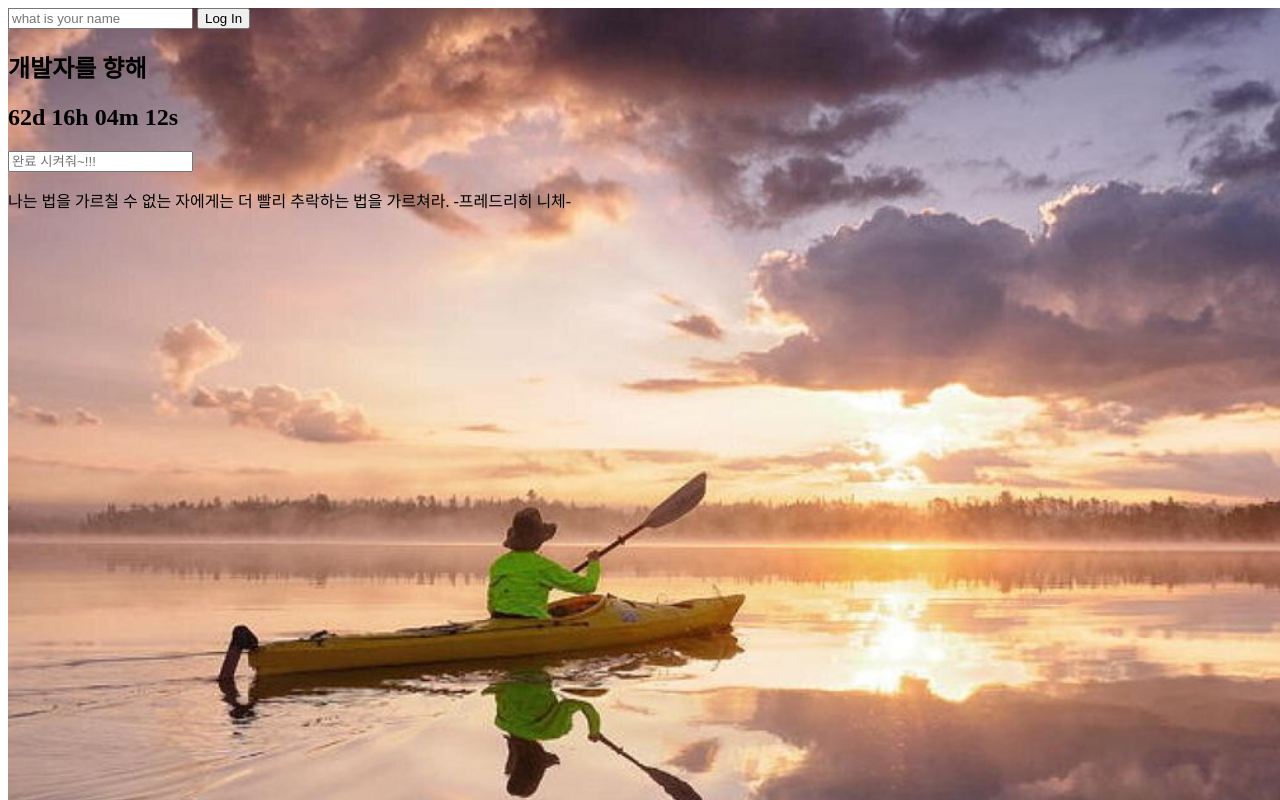
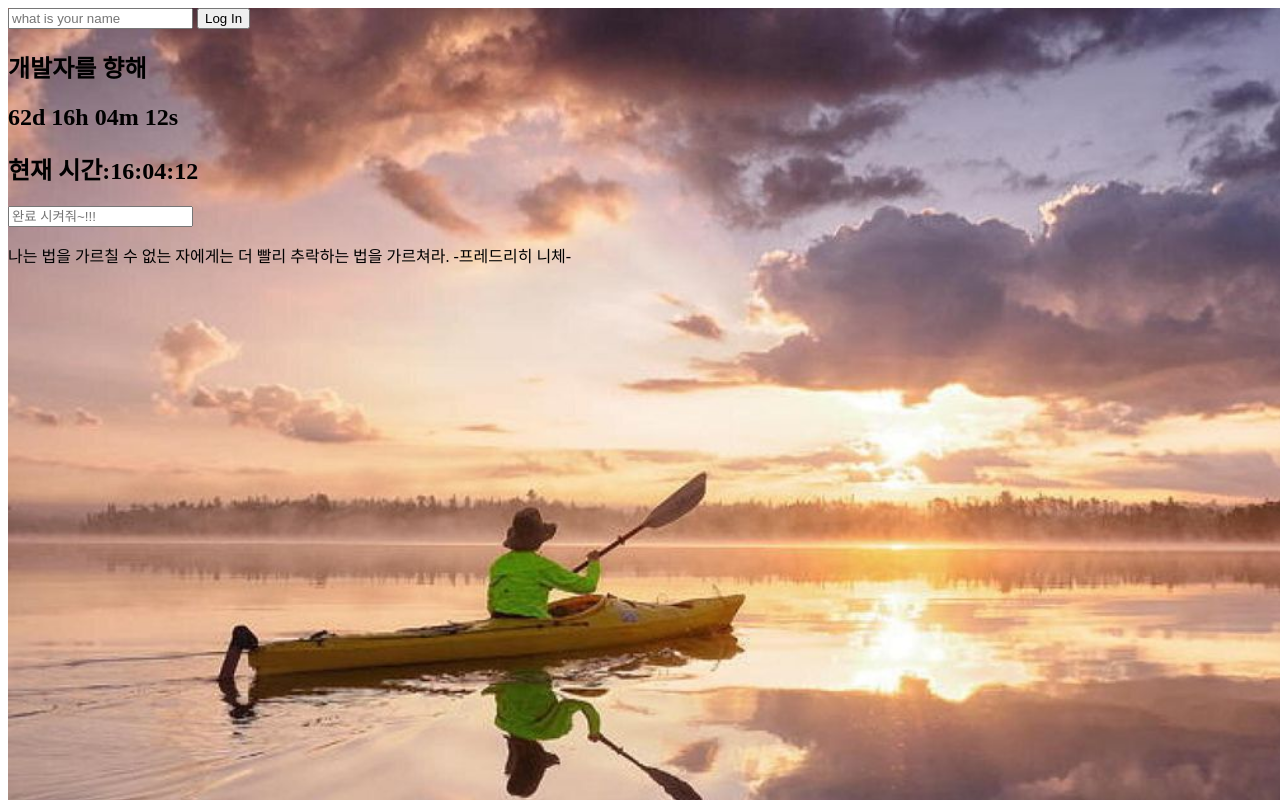
Before and after one commit to sungin95/sungin95.github.io, a plain HTML site: page index.html in a window 1280 px wide. Drawn offline with Linux system fonts and the light colour scheme.

Commit message:
js_submit_realTime

```diff
--- a/index.html
+++ b/index.html
@@ -17,6 +17,7 @@
     </form>
     <h2>개발자를 향해</h2>
     <h2 id="clock"> 00:00</h2>
+    <h2 id="real_clock"></h2>
     <div id="weather">
       <span></span>
       <span></span>
--- a/js/clock.js
+++ b/js/clock.js
@@ -20,4 +20,16 @@ const countDownTimer = function (_class, date) {
   setInterval(showRemaining, 1000); //1초에 한번 갱신
 };
 countDownTimer(clockTitle, "02/20/2022");
+
+const clock = document.querySelector("#real_clock");
+
+function time(){
+  const date = new Date();
+  const hour = String(date.getHours()).padStart(2,"0");
+  const minutes = String(date.getMinutes()).padStart(2,"0");
+  const seconds = String(date.getSeconds()).padStart(2,"0");
+  clock.innerText = `현재 시간:${hour}:${minutes}:${seconds}`;
+}
+time();
+setInterval(time,1000);
 //참고 파일: https://goddaehee.tistory.com/229
```
